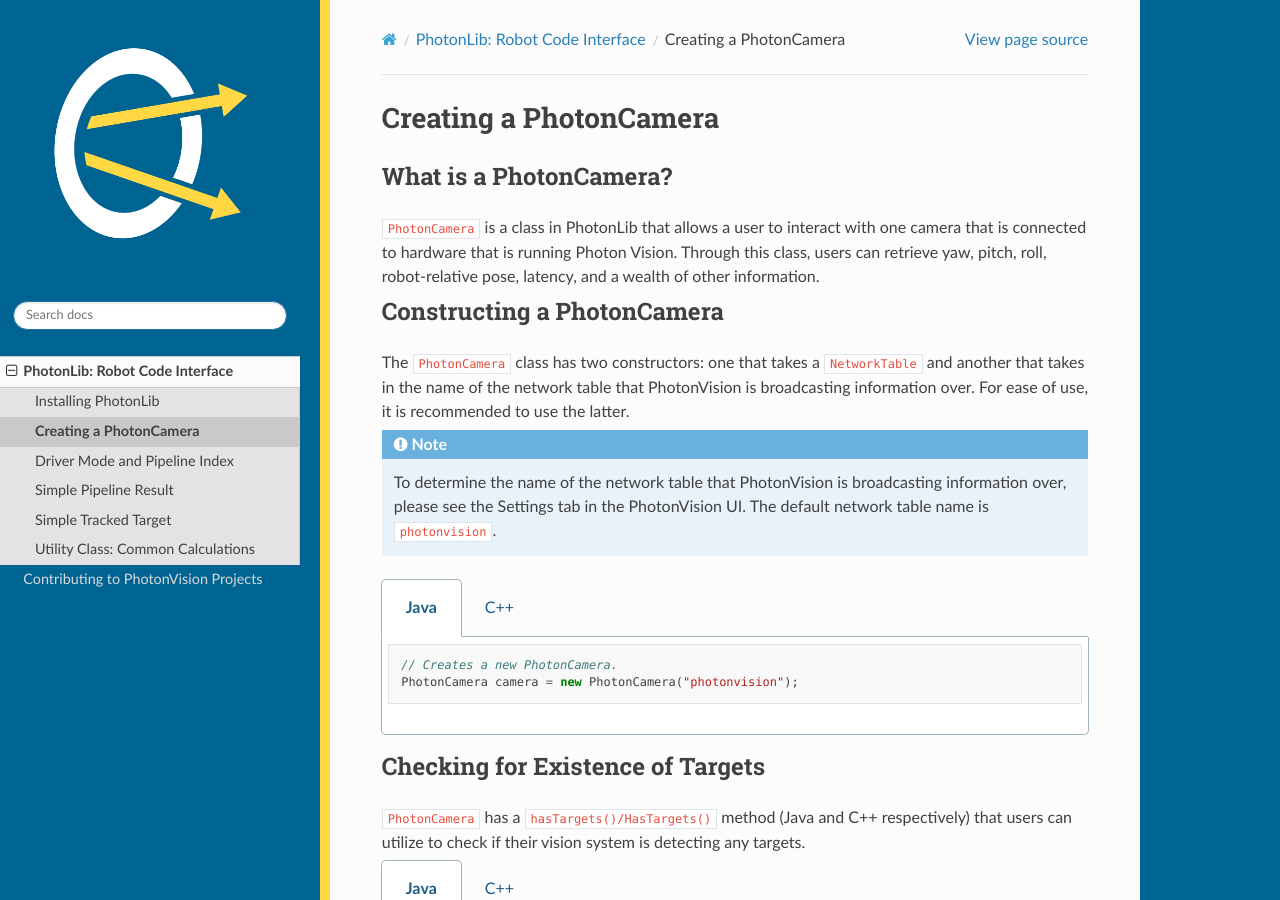
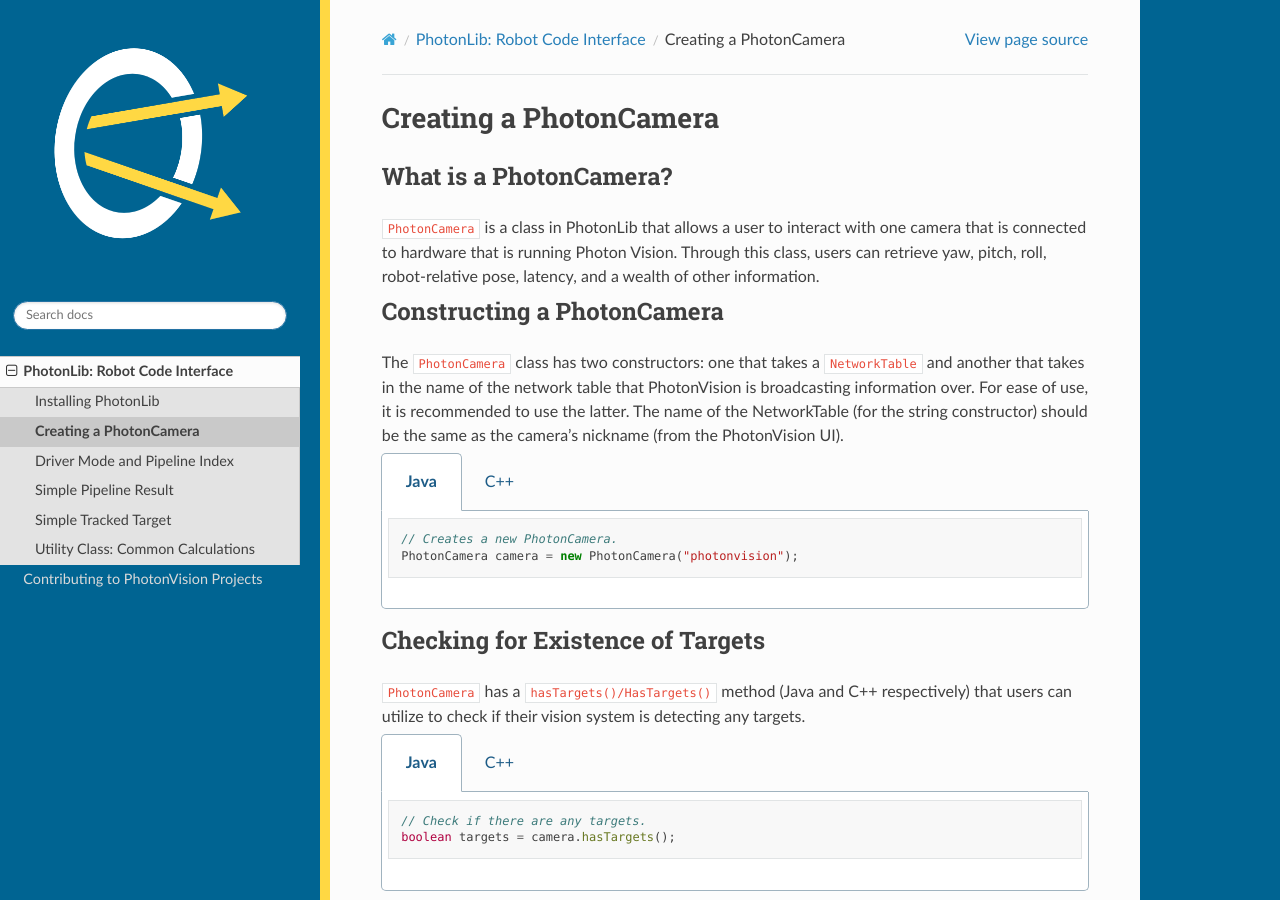
Before and after one commit to PhotonVision/photonvision-docs, a Sphinx documentation site: the page built from source/docs/programming/photonlib/creating-photon-camera.rst, in a window 1280 px wide and 900 px high. Built offline with Sphinx 7.4.7 and the Read the Docs theme 2.0.0, drawn with Linux system fonts in a browser that asks for light colours.

Commit message:
Update docs to use camera name for PhotonCamera ctor

```diff
--- a/source/docs/programming/photonlib/creating-photon-camera.rst
+++ b/source/docs/programming/photonlib/creating-photon-camera.rst
@@ -7,9 +7,7 @@
 
 Constructing a PhotonCamera
 ---------------------------
-The ``PhotonCamera`` class has two constructors: one that takes a ``NetworkTable`` and another that takes in the name of the network table that PhotonVision is broadcasting information over. For ease of use, it is recommended to use the latter.
-
-.. note:: To determine the name of the network table that PhotonVision is broadcasting information over, please see the Settings tab in the PhotonVision UI. The default network table name is ``photonvision``.
+The ``PhotonCamera`` class has two constructors: one that takes a ``NetworkTable`` and another that takes in the name of the network table that PhotonVision is broadcasting information over. For ease of use, it is recommended to use the latter. The name of the NetworkTable (for the string constructor) should be the same as the camera's nickname (from the PhotonVision UI).
 
 .. tabs::
    .. code-tab:: java
```
